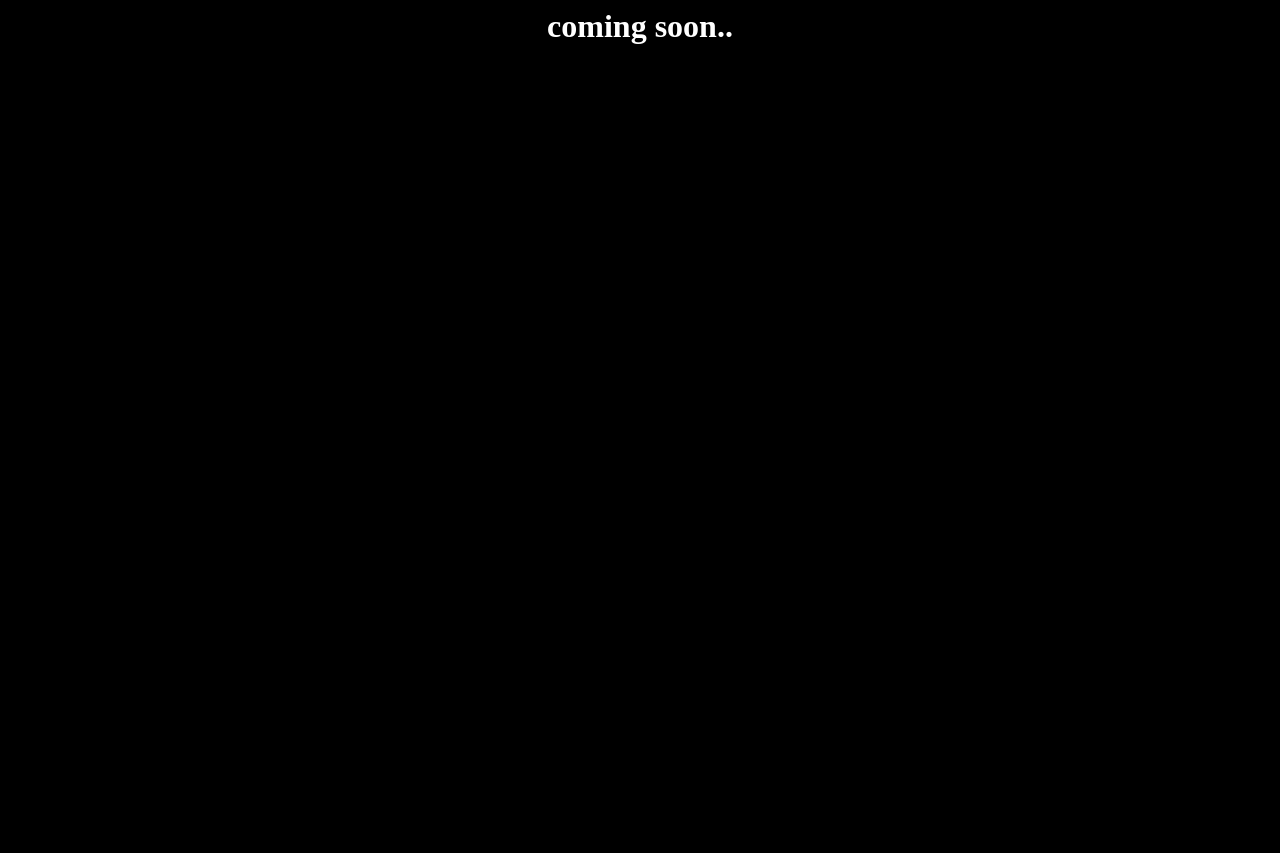
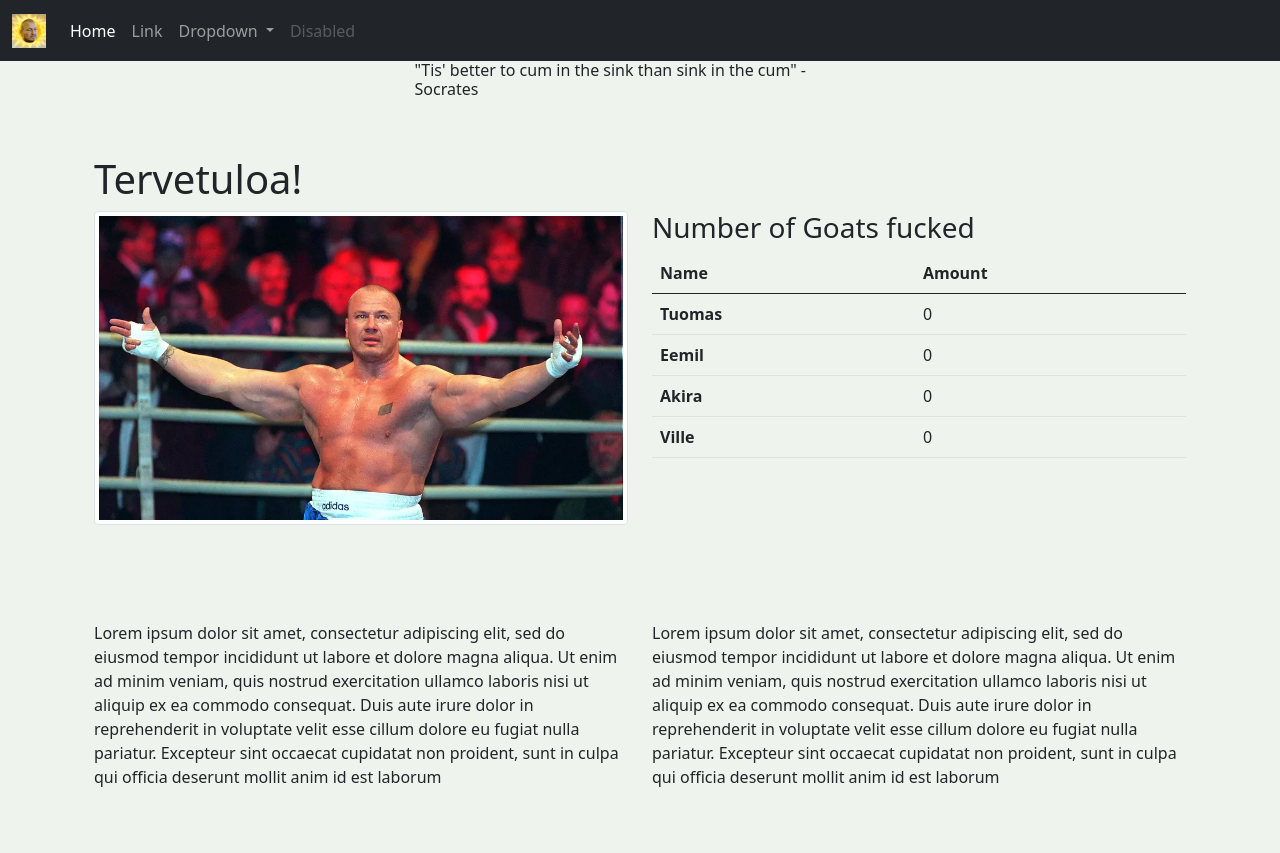
Before and after one commit to pojaat/pojat-kosi, a Flask app: page / in a window 1280 px wide. Before the commit the page is almost empty. Before the commit the page ends 44 px from the top, so only its background shows below. Run offline with Flask 2, Linux system fonts and the light colour scheme.

Commit message:
Initial HTML

```diff
--- /dev/null
+++ b/templates/css/main.css
@@ -0,0 +1,19 @@
+/*
+Colors
+#134074 - Indigo Dye
+#13315C - Prussian Blue
+#0B2545 - Oxford Blue
+#8DA9C4 - Cadet Grey
+#EEF4ED - Mint cream
+#262730 - Raisin Black
+
+*/
+
+
+body {
+    background-color: #EEF4ED ;
+}
+
+#navbar {
+    background-color: #13315C;
+}
--- a/templates/index.html
+++ b/templates/index.html
@@ -1,5 +1,122 @@
-<body style="background-color:black"> <div>
-<title> Pojjaat Org </title>
-<h1 style="color:white;text-align:center">coming soon..</h1>
-</div>
- </body>
+<!doctype html>
+<html lang="en">
+  <head>
+    <!-- Required meta tags -->
+    <meta charset="utf-8">
+    <meta name="viewport" content="width=device-width, initial-scale=1">
+
+    <!-- Bootstrap CSS -->
+    <link href="https://cdn.jsdelivr.net/npm/bootstrap@5.0.2/dist/css/bootstrap.min.css" rel="stylesheet" integrity="sha384-EVSTQN3/azprG1Anm3QDgpJLIm9Nao0Yz1ztcQTwFspd3yD65VohhpuuCOmLASjC" crossorigin="anonymous">
+    <link href="css/main.css" rel="stylesheet">
+  </head>
+  <body>
+    <!--Navbar, paskannettu suoraan bootstrapin sivuilta-->
+
+    <nav class="navbar navbar-expand-lg navbar-dark bg-dark" id="navbar">
+      <div class="container-fluid">
+        <a class="navbar-brand" href="index.html">
+          <img src="img/halme.png" alt="" width="34" height="34" class="d-inline-block align-text-top">
+        </a>
+        <button class="navbar-toggler" type="button" data-bs-toggle="collapse" data-bs-target="#navbarSupportedContent" aria-controls="navbarSupportedContent" aria-expanded="false" aria-label="Toggle navigation">
+          <span class="navbar-toggler-icon"></span>
+        </button>
+        <div class="collapse navbar-collapse" id="navbarSupportedContent">
+          <ul class="navbar-nav me-auto mb-2 mb-lg-0">
+            <li class="nav-item">
+              <a class="nav-link active" aria-current="page" href="#">Home</a>
+            </li>
+            <li class="nav-item">
+              <a class="nav-link" href="#">Link</a>
+            </li>
+            <li class="nav-item dropdown">
+              <a class="nav-link dropdown-toggle" href="#" id="navbarDropdown" role="button" data-bs-toggle="dropdown" aria-expanded="false">
+                Dropdown
+              </a>
+              <ul class="dropdown-menu" aria-labelledby="navbarDropdown">
+                <li><a class="dropdown-item" href="#">Action</a></li>
+                <li><a class="dropdown-item" href="#">Another action</a></li>
+                <li><hr class="dropdown-divider"></li>
+                <li><a class="dropdown-item" href="#">Something else here</a></li>
+              </ul>
+            </li>
+            <li class="nav-item">
+              <a class="nav-link disabled" href="#" tabindex="-1" aria-disabled="true">Disabled</a>
+            </li>
+          </ul>
+        </div>
+      </div>
+    </nav>
+    <!--NAVBAR Loppu-->
+    <!--2x Container, Molemmissa 2 columnia-->
+  <main>
+    <div class="container">
+      <div class="row justify-content-center">
+        <div class="col-5">
+         <h6>"Tis' better to cum in the sink than sink in the cum" -Socrates</h6>
+        </div>
+      </div>
+    </div>
+    <div class="container px-4 py-5" id="etukontti">
+
+      <h1>Tervetuloa!</h1>
+      <div class="row">
+        <div class="col-md-6">
+
+          <a><img src="img/halme2.png" class="img-thumbnail" ></a>
+        </div>
+        <div class="col-md-6">
+          <h3>Number of Goats fucked</h2>
+          <table class="table">
+            <thead>
+              <tr>
+                <th scope="col">Name</th>
+                <th scope="col">Amount</th>
+              </tr>
+            </thead>
+            <tbody>
+              <tr>
+                <th scope="row">Tuomas</th>
+                <td>0</td>
+
+              </tr>
+              <tr>
+                <th scope="row">Eemil</th>
+                <td>0</td>
+              </tr>
+              <tr>
+                <th scope="row">Akira</th>
+                <td colspan="2">0</td>
+              </tr>
+              <tr>
+                <th scope="row">Ville</th>
+                <td colspan="2">0</td>
+              </tr>
+            </tbody>
+          </table>
+        </div>
+
+      </div>
+
+    </div>
+    <!--Container no. 2-->
+  <div class="container px-4 py-5">
+    <div class="row">
+      <div class="col-md-6">
+        <p>
+          Lorem ipsum dolor sit amet, consectetur adipiscing elit, sed do eiusmod tempor incididunt ut labore et dolore magna aliqua. Ut enim ad minim veniam, quis nostrud exercitation ullamco laboris nisi ut aliquip ex ea commodo consequat. Duis aute irure dolor in reprehenderit in voluptate velit esse cillum dolore eu fugiat nulla pariatur. Excepteur sint occaecat cupidatat non proident, sunt in culpa qui officia deserunt mollit anim id est laborum
+        </p>
+      </div>
+      <div class="col-md-6">
+        <p>
+          Lorem ipsum dolor sit amet, consectetur adipiscing elit, sed do eiusmod tempor incididunt ut labore et dolore magna aliqua. Ut enim ad minim veniam, quis nostrud exercitation ullamco laboris nisi ut aliquip ex ea commodo consequat. Duis aute irure dolor in reprehenderit in voluptate velit esse cillum dolore eu fugiat nulla pariatur. Excepteur sint occaecat cupidatat non proident, sunt in culpa qui officia deserunt mollit anim id est laborum
+        </p>
+        </div>
+
+    </div>
+  </div>
+  </main>
+
+
+    <script src="https://cdn.jsdelivr.net/npm/bootstrap@5.0.2/dist/js/bootstrap.bundle.min.js" integrity="sha384-MrcW6ZMFYlzcLA8Nl+NtUVF0sA7MsXsP1UyJoMp4YLEuNSfAP+JcXn/tWtIaxVXM" crossorigin="anonymous"></script>
+  </body>
+</html>
```
Also changed, not shown: templates/img/halme.png (added), templates/img/halme2.png (added).
